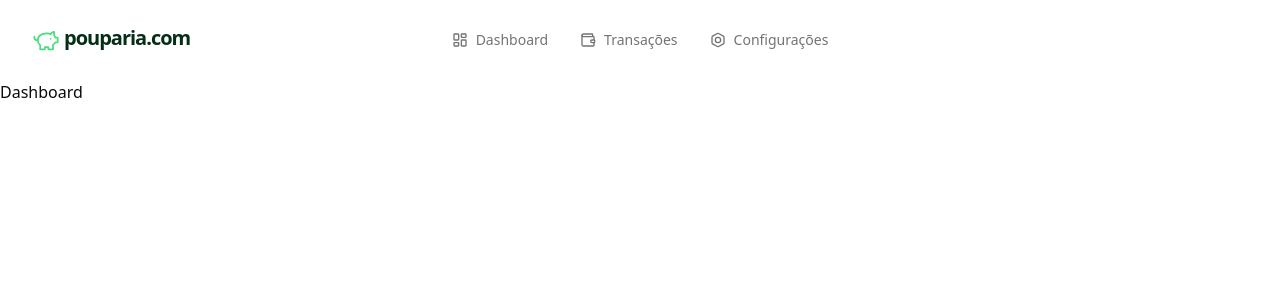
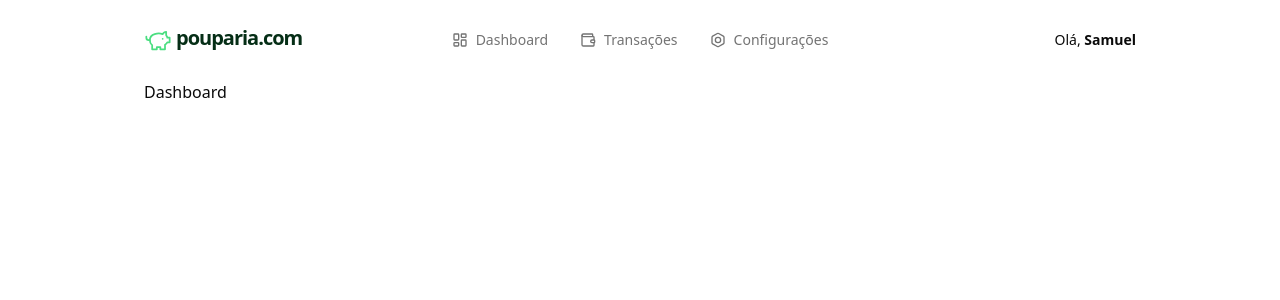
Before and after one commit to sammarxz/pouparia.com, a Next.js app: page / in a window 1280 px wide. Shown: the top 300 px of the page. Built offline with nearby package versions, Linux system fonts and the light colour scheme.

Commit message:
navbar dashboard layout adjustments

```diff
--- a/app/(dashboard)/layout.tsx
+++ b/app/(dashboard)/layout.tsx
@@ -3,7 +3,7 @@ import type { ReactNode } from "react";
 
 export default function DashboardLayout({ children }: { children: ReactNode }) {
   return (
-    <div className="relative flex min-h-screen w-full flex-col">
+    <div className="relative flex min-h-screen w-full flex-col max-w-5xl mx-auto px-4">
       <Navbar />
       <div className="w-full">{children}</div>
     </div>
--- a/components/Navbar.tsx
+++ b/components/Navbar.tsx
@@ -45,7 +45,7 @@ function MobileNavbar() {
 
   return (
     <div className="w-full block border-separate bg-background md:hidden">
-      <nav className="container flex items-center justify-between px-4">
+      <nav className="flex items-center justify-between px-4">
         <div className="flex h-[80px] min-h-[60px] items-center gap-x-2">
           <Sheet open={isOpen} onOpenChange={setIsOpen}>
             <SheetTrigger asChild>
@@ -84,7 +84,7 @@ function MobileNavbar() {
 function DesktopNavbar() {
   return (
     <div className="hidden md:block">
-      <nav className="container mx-auto flex items-center justify-between px-8 relative">
+      <nav className="flex items-center justify-between relative">
         <div className="flex h-[80px] min-h-[60px] items-center gap-x-4">
           <Logo />
         </div>
@@ -94,6 +94,9 @@ function DesktopNavbar() {
           ))}
         </div>
         <div className="flex items-center gap-2">
+          <span className="text-sm">
+            Olá, <strong>Samuel</strong>
+          </span>
           <UserButton />
         </div>
       </nav>
```
